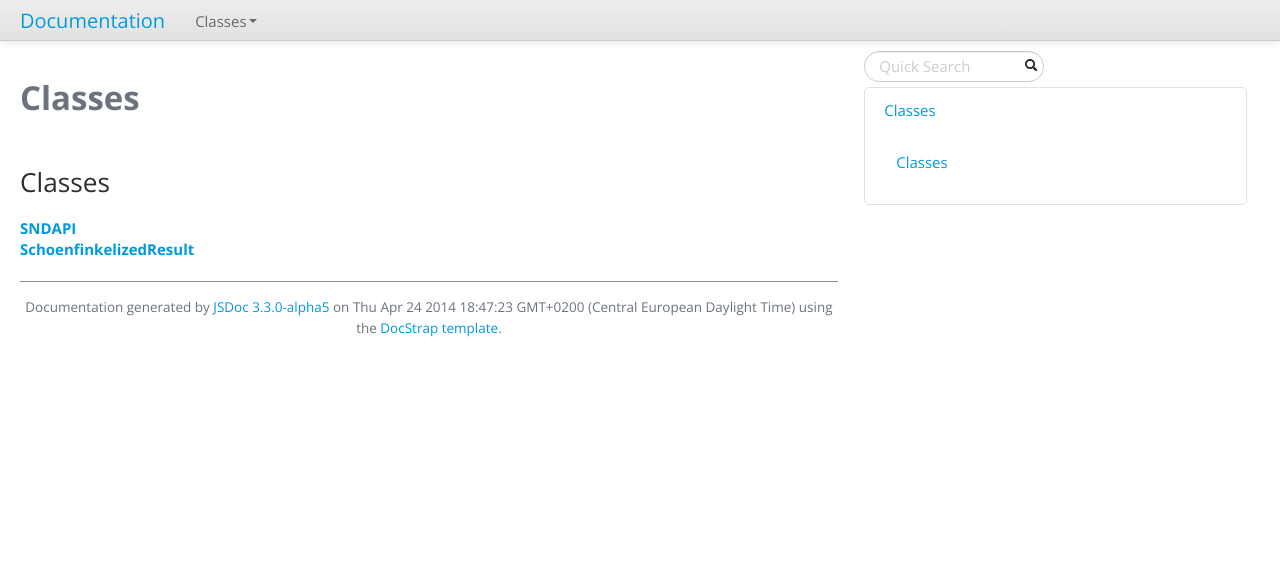
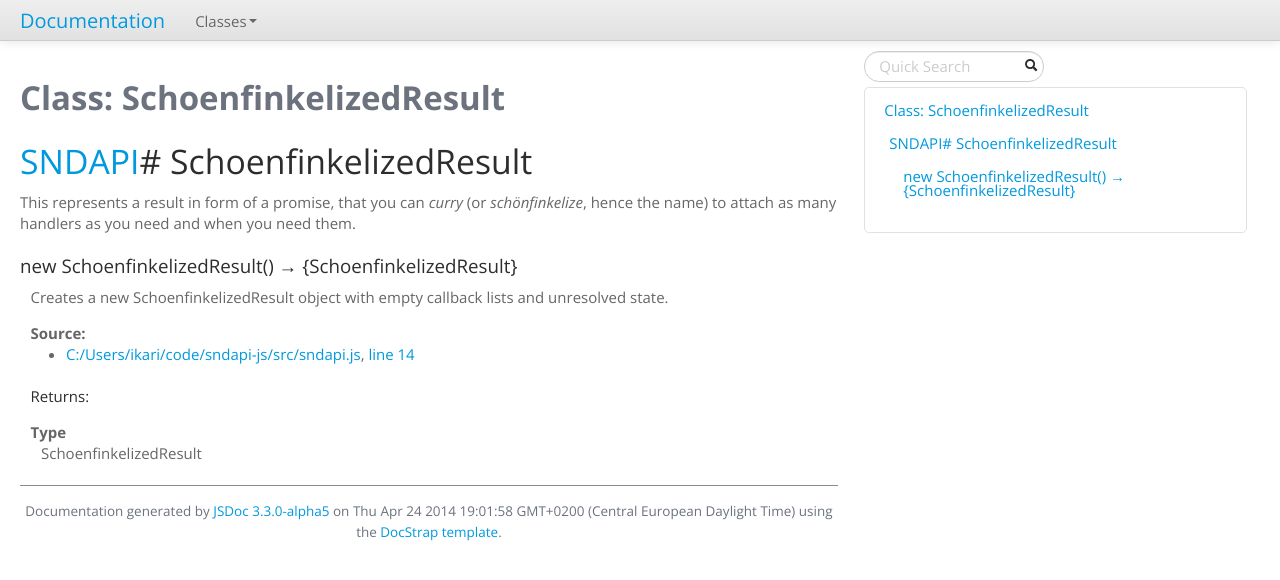
Before and after one commit to Schibsted-Tech-Polska/snd-api-js, a website: page docs/SNDAPI_SchoenfinkelizedResult.html in a window 1280 px wide. Drawn offline with nearby package versions, Linux system fonts and the light colour scheme.

Commit message:
version bump included in dist files, also adds missing file in docs

```diff
--- a/docs/classes.list.html
+++ b/docs/SNDAPI_SchoenfinkelizedResult.html
@@ -3,7 +3,7 @@
 <html lang="en">
 <head>
 	<meta charset="utf-8">
-	<title>Documentation Classes</title>
+	<title>Documentation Class: SchoenfinkelizedResult</title>
 
 	<!--[if lt IE 9]>
 	<script src="//html5shiv.googlecode.com/svn/trunk/html5.js"></script>
@@ -53,18 +53,41 @@
 
 
 
-	<h1 class="page-title">Classes</h1>
+	<h1 class="page-title">Class: SchoenfinkelizedResult</h1>
 <section>
 
 <header>
     <h2>
+        <span class="ancestors"><a href="SNDAPI.html">SNDAPI</a>#</span>
 
+    SchoenfinkelizedResult
     </h2>
+
+        <div class="class-description"><p>This represents a result in form of a promise, that you can <em>curry</em>
+(or <em>schönfinkelize</em>, hence the name) to attach as many handlers as you need and when you need them.</p></div>
 
 </header>
 
 <article>
     <div class="container-overview">
+
+
+
+
+<dt>
+    <h4 class="name" id="SchoenfinkelizedResult"><span class="type-signature"></span>new SchoenfinkelizedResult<span class="signature">()</span><span class="type-signature"> &rarr; {SchoenfinkelizedResult}</span></h4>
+
+
+</dt>
+<dd>
+
+
+    <div class="description">
+        <p>Creates a new SchoenfinkelizedResult object with empty callback lists and unresolved state.</p>
+    </div>
+
+
+
 
 
 
@@ -91,6 +114,11 @@
 
 
 
+    <dt class="tag-source">Source:</dt>
+    <dd class="tag-source"><ul class="dummy"><li>
+        <a href="sndapi.js.html">C:/Users/ikari/code/sndapi-js/src/sndapi.js</a>, <a href="sndapi.js.html#sunlight-1-line-14">line 14</a>
+    </li></ul></dd>
+
 
 
 
@@ -102,6 +130,37 @@
 
 
 
+
+
+
+
+
+
+
+    <h5>Returns:</h5>
+
+
+
+
+<dl>
+	<dt>
+		Type
+	</dt>
+	<dd>
+
+<span class="param-type">SchoenfinkelizedResult</span>
+
+
+	</dd>
+</dl>
+
+
+
+
+
+</dd>
+
+
     </div>
 
 
@@ -110,16 +169,6 @@
 
 
 
-
-        <h3 class="subsection-title">Classes</h3>
-
-        <dl>
-            <dt><a href="SNDAPI.html">SNDAPI</a></dt>
-            <dd></dd>
-
-            <dt><a href="SNDAPI_SchoenfinkelizedResult.html">SchoenfinkelizedResult</a></dt>
-            <dd></dd>
-        </dl>
 
 
 
@@ -146,7 +195,7 @@
 
 		<span class="jsdoc-message">
 		Documentation generated by <a href="https://github.com/jsdoc3/jsdoc">JSDoc 3.3.0-alpha5</a>
-		on Thu Apr 24 2014 18:47:23 GMT+0200 (Central European Daylight Time) using the <a href="https://github.com/terryweiss/docstrap">DocStrap template</a>.
+		on Thu Apr 24 2014 19:01:58 GMT+0200 (Central European Daylight Time) using the <a href="https://github.com/terryweiss/docstrap">DocStrap template</a>.
 		</span>
 				</footer>
 			</div>
--- a/sndapi.js
+++ b/sndapi.js
@@ -1,6 +1,6 @@
 /**
  * sndapi-js - SND  news API client library to access the API from JavaScript
- * @version v0.3.6
+ * @version v0.4.0
  * @link https://bitbucket.org/schibstednorge/snd-api-js
  * @license BSD-2-Clause
  */
@@ -247,6 +247,7 @@
          * @param [options.preferJSON=true] (boolean) do we want to add header asking politely for JSON content-type?
          *          It will be parsed automatically, if valid.
          * @param [options.sign=true] {boolean} sign this request with the x-snd-apisignature header
+         * @param [options.async=true] {boolean} make this request asynchronous (non-blocking)
          * @param [options.timeout=30e3] {number} if request doesn't respond within this many milliseconds, fail.
          * @memberOf SNDAPI
          * @instance
```
Also changed, not shown: docs/SNDAPI.html (+1 -1 lines), docs/index.html (+1 -1 lines), docs/sndapi.js.html (+1 -1 lines), sndapi.min.js.
